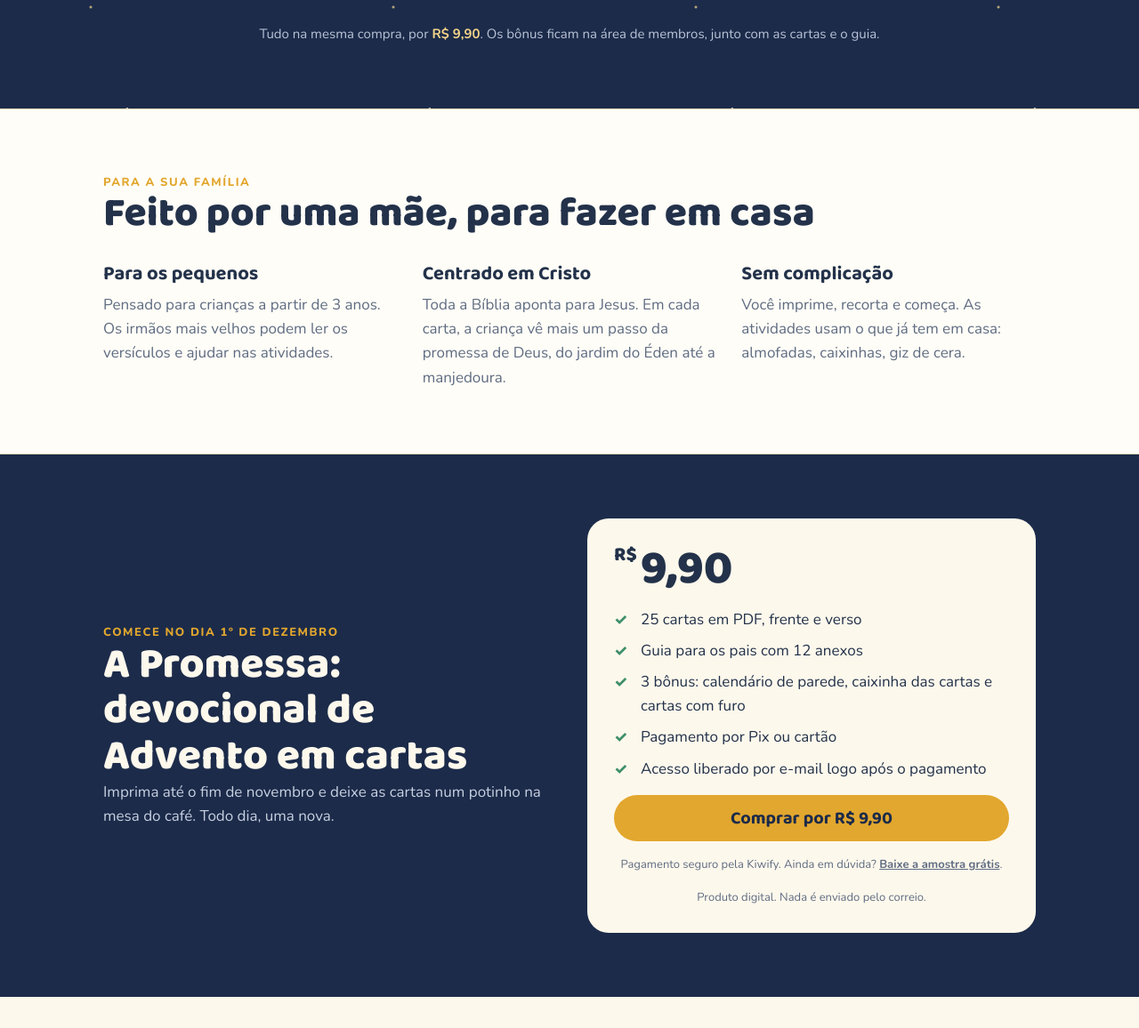
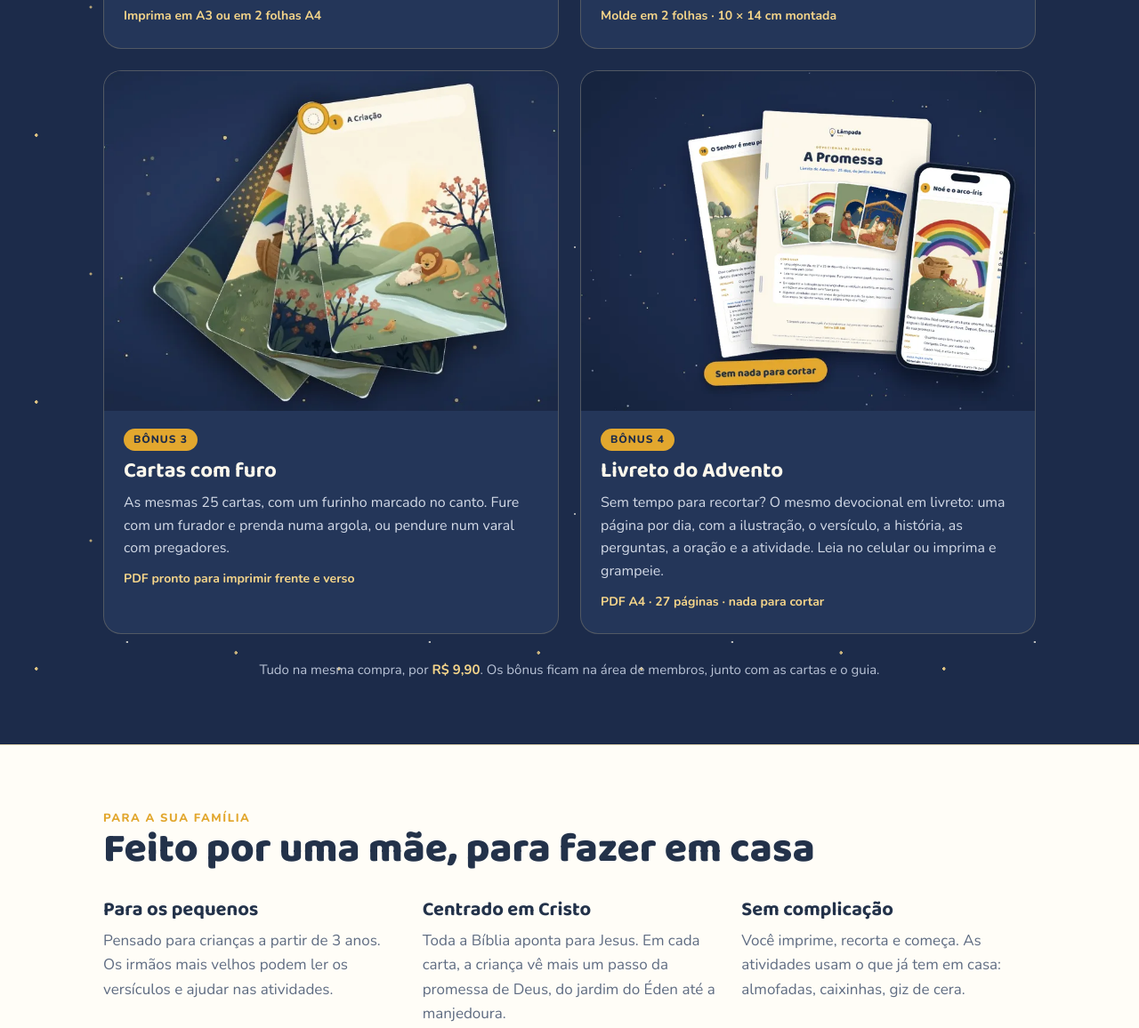
Before and after one commit to ElisaSchulz/educacao-infantil, a plain HTML site: page a-promessa/index.html in a window 1280 px wide. Shown: the part 4305-5461 px from the top of the page at 89% size. Drawn offline with nearby package versions, Linux system fonts and the light colour scheme.

Commit message:
Adiciona o livreto do Advento como 4º bônus na página de A Promessa
Co-Authored-By: Claude Opus 5.5 <noreply@anthropic.com>
Claude-Session: https://claude.ai/code/session_016oRgaBNXqhbHa4xaLen7gF

```diff
--- a/a-promessa/index.html
+++ b/a-promessa/index.html
@@ -137,7 +137,7 @@ section.block { padding-block: 72px; }
   background-size: 340px 300px; color: var(--cream); }
 .bonus h2 { color: var(--cream); }
 .bonus .intro { color: #c7d0e0; }
-.bonus-grid { display: grid; grid-template-columns: repeat(3, 1fr); gap: 24px; margin-top: 36px; }
+.bonus-grid { display: grid; grid-template-columns: repeat(2, 1fr); gap: 24px; margin-top: 36px; }
 .bonus-card { background: var(--night-2); border: 1px solid rgba(245,213,138,.22); border-radius: 20px; overflow: hidden; display: grid; grid-template-rows: auto 1fr; min-width: 0; }
 .bonus-card img { width: 100%; aspect-ratio: 4 / 3; object-fit: cover; }
 .bonus-card .txt { padding: 20px 22px 24px; display: grid; gap: 10px; align-content: start; }
@@ -324,8 +324,8 @@ footer .wrap { display: grid; gap: 6px; }
   <section class="block bonus" id="bonus">
     <div class="wrap">
       <p class="eyebrow">Bônus inclusos</p>
-      <h2>E mais 3 bônus para deixar o Advento especial</h2>
-      <p class="intro">Junto com as cartas e o guia, você recebe três materiais extras para imprimir. São opcionais: use o que combinar com a sua casa.</p>
+      <h2>E mais 4 bônus para deixar o Advento especial</h2>
+      <p class="intro">Junto com as cartas e o guia, você recebe quatro materiais extras. São opcionais: use o que combinar com a sua casa.</p>
       <div class="bonus-grid">
         <article class="bonus-card">
           <img src="img/bonus-calendario.webp" alt="Calendário de parede A Promessa: uma trilha com 25 círculos numerados, do jardim do Éden até a manjedoura, com figurinhas redondas da arca de Noé, da estrela sobre Belém e do presépio." loading="lazy">
@@ -352,6 +352,15 @@ footer .wrap { display: grid; gap: 6px; }
             <h3>Cartas com furo</h3>
             <p>As mesmas 25 cartas, com um furinho marcado no canto. Fure com um furador e prenda numa argola, ou pendure num varal com pregadores.</p>
             <p class="spec">PDF pronto para imprimir frente e verso</p>
+          </div>
+        </article>
+        <article class="bonus-card">
+          <img src="img/bonus-livreto.webp" alt="Livreto do Advento A Promessa grampeado, com a capa e uma página do dia 16, e um celular mostrando a página do dia 3, Noé e o arco-íris." loading="lazy">
+          <div class="txt">
+            <span class="tag">Bônus 4</span>
+            <h3>Livreto do Advento</h3>
+            <p>Sem tempo para recortar? O mesmo devocional em livreto: uma página por dia, com a ilustração, o versículo, a história, as perguntas, a oração e a atividade. Leia no celular ou imprima e grampeie.</p>
+            <p class="spec">PDF A4 · 27 páginas · nada para cortar</p>
           </div>
         </article>
       </div>
@@ -383,7 +392,7 @@ footer .wrap { display: grid; gap: 6px; }
         <ul>
           <li>25 cartas em PDF, frente e verso</li>
           <li>Guia para os pais com 12 anexos</li>
-          <li>3 bônus: calendário de parede, caixinha das cartas e cartas com furo</li>
+          <li>4 bônus: calendário de parede, caixinha das cartas, cartas com furo e livreto do Advento</li>
           <li>Pagamento por Pix ou cartão</li>
           <li>Acesso liberado por e-mail logo após o pagamento</li>
         </ul>
@@ -405,7 +414,8 @@ footer .wrap { display: grid; gap: 6px; }
         <details><summary>Para que idade é?</summary><p>Foi pensado para crianças a partir de 3 anos, com histórias curtas e atividades simples. Crianças maiores também aproveitam.</p></details>
         <details><summary>E se eu começar atrasada?</summary><p>Tudo bem. Junte duas cartas num dia até alcançar a data, ou siga no seu ritmo até o Natal.</p></details>
         <details><summary>Posso imprimir mais de uma vez?</summary><p>Sim, quantas vezes precisar para a sua família. Pedimos só que não compartilhe nem revenda o arquivo.</p></details>
-        <details><summary>Os bônus vêm junto?</summary><p>Sim. O calendário de parede, a caixinha das cartas e as cartas com furo estão na área de membros, no módulo Bônus, e você baixa junto com as cartas e o guia. Todos são em PDF para imprimir.</p></details>
+        <details><summary>Os bônus vêm junto?</summary><p>Sim. O calendário de parede, a caixinha das cartas, as cartas com furo e o livreto do Advento estão na área de membros, no módulo Bônus, e você baixa junto com as cartas e o guia. Todos são em PDF.</p></details>
+        <details><summary>E se eu não tiver tempo de recortar as cartas?</summary><p>Use o livreto do Advento, que vem de bônus. Ele tem o mesmo conteúdo das cartas, uma página por dia, e não precisa cortar nada. Dá para ler direto no celular ou imprimir e grampear.</p></details>
         <details><summary>Qual versão da Bíblia?</summary><p>Os versículos estão na Nova Versão Internacional (NVI), completos.</p></details>
       </div>
     </div>
```
Also changed, not shown: a-promessa/img/bonus-livreto.webp (added).
